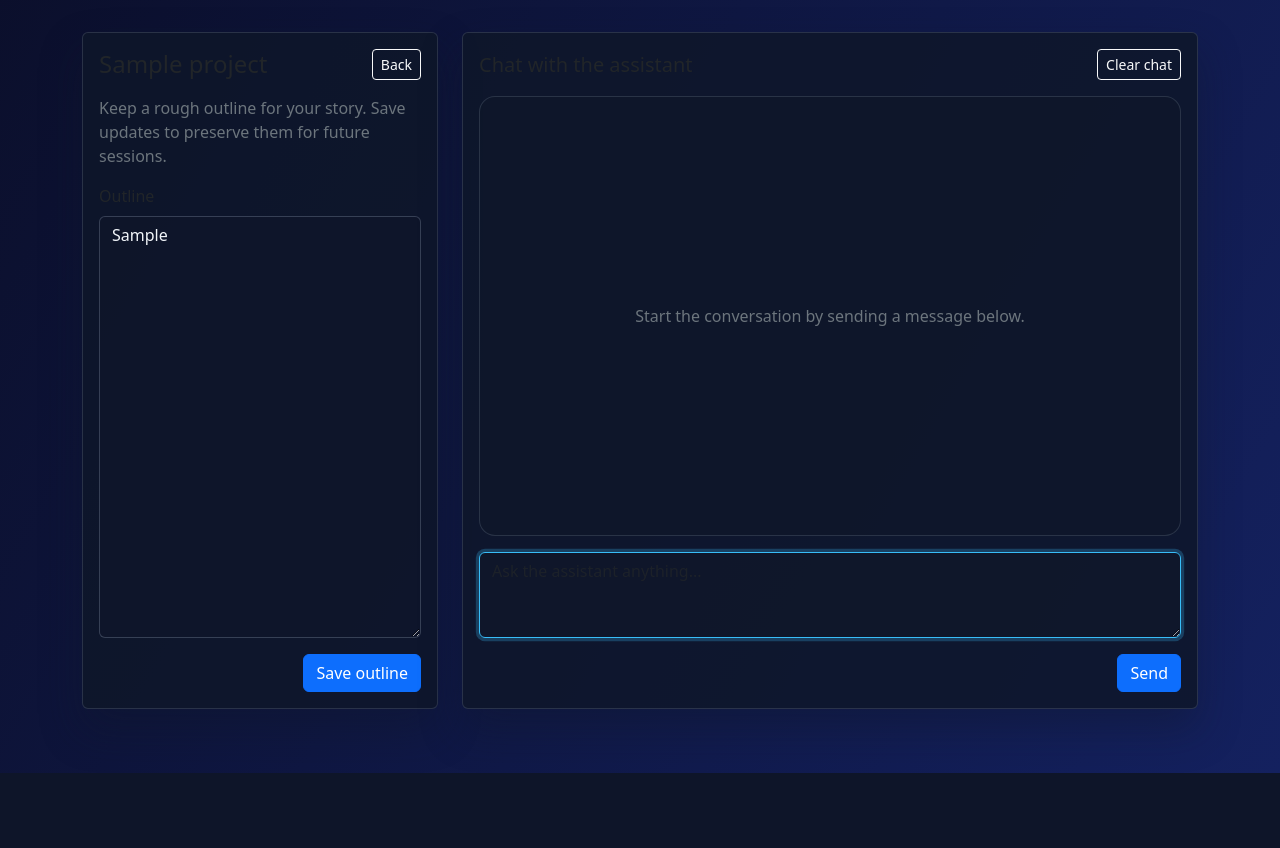
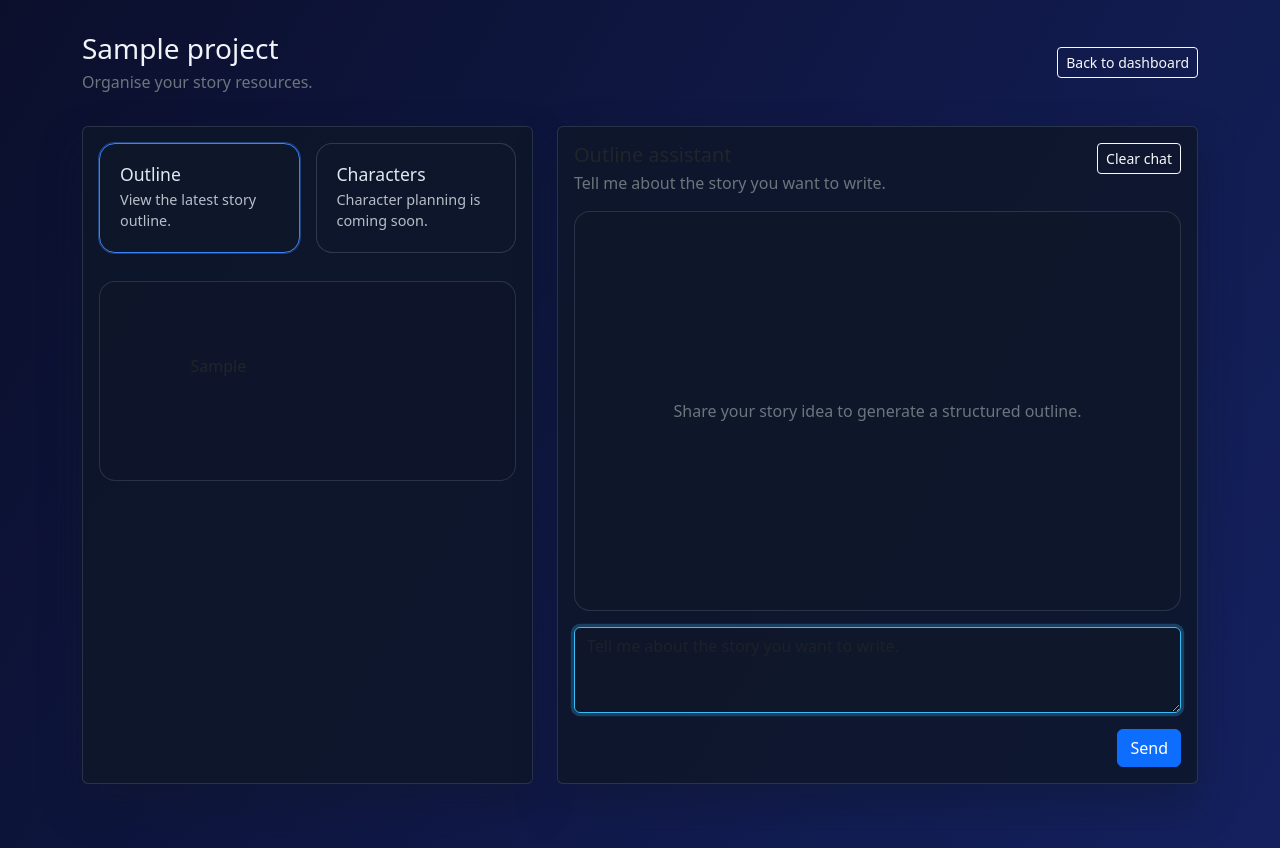
Before and after one commit to Neperienx/bookPipelineWebApp, a Flask app: page /projects/1 in a window 1280 px wide. Shown: the part 56-904 px from the top of the page. Before the commit the page ends 829 px from the top, so only its background shows below. Run offline with Flask 3, Linux system fonts and the light colour scheme; tables that the repository leaves empty hold one stand-in row (values such as "Sample post").

Commit message:
Add outline tiles and integrate system prompt configuration

```diff
--- a/chat_interface.py
+++ b/chat_interface.py
@@ -21,6 +21,7 @@ from flask import Flask, abort, redirect, render_template, request, session, url
 from flask_sqlalchemy import SQLAlchemy
 
 from text_generator import TextGenerator
+from system_prompts import SYSTEM_PROMPTS
 
 # Flask session requires a secret key.  Use an environment variable so the
 # application can be run without editing source code.
@@ -104,33 +105,33 @@ def create_app() -> Flask:
                 session.pop(session_key, None)
                 return redirect(url_for("project_detail", project_id=project_id))
 
-            action = request.form.get("action")
-            if action == "save_outline":
-                project.outline = request.form.get("outline", "").strip() or None
-                db.session.commit()
-                success = "Outline saved."
+            user_message = request.form.get("message", "").strip()
+            if user_message:
+                history.append({"role": "user", "content": user_message})
+                try:
+                    generator = _get_generator()
+                    assistant_reply = generator.generate_response(
+                        _build_prompt(history)
+                    )
+                except Exception as exc:  # pragma: no cover - defensive
+                    error = f"The local model could not generate a reply: {exc}"
+                    history.pop()
+                else:
+                    assistant_reply = assistant_reply or "(no reply)"
+                    history.append(
+                        {
+                            "role": "assistant",
+                            "content": assistant_reply,
+                        }
+                    )
+                    clean_outline = assistant_reply.strip()
+                    if clean_outline and clean_outline != "(no reply)":
+                        project.outline = clean_outline
+                        db.session.commit()
+                        success = "Outline updated from assistant."
+                session.modified = True
             else:
-                user_message = request.form.get("message", "").strip()
-                if user_message:
-                    history.append({"role": "user", "content": user_message})
-                    try:
-                        generator = _get_generator()
-                        assistant_reply = generator.generate_response(
-                            _build_prompt(history)
-                        )
-                    except Exception as exc:  # pragma: no cover - defensive
-                        error = f"The local model could not generate a reply: {exc}"
-                        history.pop()
-                    else:
-                        history.append(
-                            {
-                                "role": "assistant",
-                                "content": assistant_reply or "(no reply)",
-                            }
-                        )
-                    session.modified = True
-                else:
-                    error = "Please enter a message before sending."
+                error = "Please enter a message before sending."
 
         return render_template(
             "project.html",
@@ -168,6 +169,9 @@ def _build_prompt(history: Iterable[Dict[str, str]]) -> str:
     """Construct a conversation prompt from the stored history."""
 
     prompt_lines: List[str] = []
+    system_prompt = SYSTEM_PROMPTS.get("outline_assistant")
+    if system_prompt:
+        prompt_lines.append(f"System: {system_prompt}")
     for message in history:
         if message["role"] == "user":
             prefix = "User"
--- /dev/null
+++ b/system_prompts.py
@@ -0,0 +1,7 @@
+"""Central configuration for system prompts used by the text generator."""
+
+from __future__ import annotations
+
+SYSTEM_PROMPTS = {
+    "outline_assistant": "You are a creative writing assistant. The auther story outline is as follows: (Make a story outline in 200 words or less)",
+}
--- a/templates/project.html
+++ b/templates/project.html
@@ -2,10 +2,66 @@
 {% block title %}{{ project.name }} · Story Workspace{% endblock %}
 {% block head_extra %}
   <style>
+    .project-header {
+      display: flex;
+      justify-content: space-between;
+      align-items: center;
+      gap: 1.5rem;
+      margin-bottom: 2rem;
+      flex-wrap: wrap;
+    }
+    .tile-grid {
+      display: grid;
+      grid-template-columns: repeat(auto-fit, minmax(180px, 1fr));
+      gap: 1rem;
+    }
+    .overview-tile {
+      position: relative;
+      padding: 1.25rem;
+      border-radius: 1rem;
+      border: 1px solid rgba(148, 163, 184, 0.25);
+      background: rgba(15, 23, 42, 0.65);
+      color: #e2e8f0;
+      text-align: left;
+      transition: border-color 0.2s ease, transform 0.2s ease;
+      cursor: pointer;
+    }
+    .overview-tile:hover {
+      transform: translateY(-2px);
+      border-color: rgba(96, 165, 250, 0.8);
+    }
+    .overview-tile.active {
+      border-color: rgba(59, 130, 246, 1);
+      box-shadow: 0 0 0 1px rgba(59, 130, 246, 0.4);
+    }
+    .overview-tile h2 {
+      font-size: 1.1rem;
+      margin-bottom: 0.5rem;
+    }
+    .overview-tile p {
+      margin: 0;
+      color: rgba(226, 232, 240, 0.8);
+      font-size: 0.9rem;
+    }
+    .tile-detail {
+      display: none;
+      margin-top: 1.75rem;
+    }
+    .tile-detail.active {
+      display: block;
+    }
+    .outline-content {
+      border-radius: 1rem;
+      border: 1px solid rgba(148, 163, 184, 0.2);
+      background: rgba(15, 23, 42, 0.6);
+      padding: 1.5rem;
+      white-space: pre-wrap;
+      min-height: 200px;
+    }
     .chat-messages {
-      height: 55vh;
+      height: 50vh;
       overflow-y: auto;
-      padding: 1.5rem;
+      padding: 1.25rem;
       display: flex;
       flex-direction: column;
       gap: 1rem;
@@ -14,10 +70,11 @@
       border: 1px solid rgba(148, 163, 184, 0.2);
     }
     .message {
-      padding: 1rem 1.25rem;
-      border-radius: 1rem;
+      padding: 0.85rem 1.1rem;
+      border-radius: 0.9rem;
       max-width: 85%;
       white-space: pre-wrap;
+      font-size: 0.95rem;
     }
     .message.user {
       align-self: flex-end;
@@ -34,7 +91,7 @@
       align-items: center;
       gap: 0.75rem;
       padding: 0.75rem 1rem;
-      margin-bottom: 0.5rem;
+      margin-bottom: 0.75rem;
       border-radius: 0.75rem;
       background: rgba(30, 41, 59, 0.8);
       border: 1px solid rgba(148, 163, 184, 0.2);
@@ -46,36 +103,55 @@
   </style>
 {% endblock %}
 {% block content %}
+  <div class="project-header">
+    <div>
+      <h1 class="h3 mb-1">{{ project.name }}</h1>
+      <p class="text-secondary mb-0">Organise your story resources.</p>
+    </div>
+    <a href="{{ url_for('dashboard') }}" class="btn btn-outline-light btn-sm">Back to dashboard</a>
+  </div>
   <div class="row g-4">
-    <div class="col-xl-4">
+    <div class="col-xl-5">
       <div class="card h-100">
-        <div class="card-body d-flex flex-column">
-          <div class="d-flex justify-content-between align-items-center mb-3">
-            <h1 class="h4 mb-0">{{ project.name }}</h1>
-            <a href="{{ url_for('dashboard') }}" class="btn btn-outline-light btn-sm">Back</a>
+        <div class="card-body">
+          <div class="tile-grid" role="tablist" aria-label="Project sections">
+            <button class="overview-tile active" type="button" data-target="outlinePanel" aria-controls="outlinePanel" aria-selected="true">
+              <h2 class="h6 mb-1">Outline</h2>
+              <p>{% if project.outline %}View the latest story outline.{% else %}Create a story outline with the assistant.{% endif %}</p>
+            </button>
+            <button class="overview-tile" type="button" data-target="charactersPanel" aria-controls="charactersPanel" aria-selected="false">
+              <h2 class="h6 mb-1">Characters</h2>
+              <p>Character planning is coming soon.</p>
+            </button>
           </div>
-          <p class="text-secondary mb-3">Keep a rough outline for your story. Save updates to preserve them for future sessions.</p>
+          <div class="tile-detail active" id="outlinePanel" role="tabpanel">
             {% if success %}
               <div class="alert alert-success" role="alert">{{ success }}</div>
             {% endif %}
-          <form method="post" class="d-flex flex-column gap-3 flex-grow-1">
-            <input type="hidden" name="action" value="save_outline">
-            <div class="flex-grow-1 d-flex flex-column">
-              <label for="outline" class="form-label">Outline</label>
-              <textarea class="form-control flex-grow-1" id="outline" name="outline" rows="10" placeholder="Act 1: ...">{{ project.outline or '' }}</textarea>
+            <div class="outline-content">
+              {% if project.outline %}
+                {{ project.outline }}
+              {% else %}
+                <div class="text-secondary">No outline saved yet. Use the chat to tell the assistant about the story you want to write.</div>
+              {% endif %}
             </div>
-            <div class="d-flex justify-content-end gap-2">
-              <button type="submit" class="btn btn-primary">Save outline</button>
           </div>
-          </form>
+          <div class="tile-detail" id="charactersPanel" role="tabpanel">
+            <div class="outline-content">
+              <div class="text-secondary">Character details will live here in a future update.</div>
             </div>
           </div>
         </div>
-    <div class="col-xl-8">
+      </div>
+    </div>
+    <div class="col-xl-7">
       <div class="card h-100">
         <div class="card-body d-flex flex-column">
-          <div class="d-flex justify-content-between align-items-center mb-3">
-            <h2 class="h5 mb-0">Chat with the assistant</h2>
+          <div class="d-flex justify-content-between align-items-start mb-3 gap-3">
+            <div>
+              <h2 class="h5 mb-1">Outline assistant</h2>
+              <p class="text-secondary mb-0">Tell me about the story you want to write.</p>
+            </div>
             <form method="post">
               <button type="submit" name="reset" value="1" class="btn btn-outline-light btn-sm">Clear chat</button>
             </form>
@@ -90,7 +166,7 @@
               {% endfor %}
             {% else %}
               <div class="text-secondary text-center w-100 my-auto">
-                Start the conversation by sending a message below.
+                Share your story idea to generate a structured outline.
               </div>
             {% endif %}
           </div>
@@ -106,7 +182,7 @@
               class="form-control"
               name="message"
               rows="3"
-              placeholder="Ask the assistant anything..."
+              placeholder="Tell me about the story you want to write."
               autofocus
               required
             ></textarea>
@@ -124,10 +200,10 @@
     (function () {
       const form = document.getElementById("chatForm");
       const loadingIndicator = document.getElementById("loadingIndicator");
-      if (!form || !loadingIndicator) {
-        return;
-      }
+      const tiles = Array.from(document.querySelectorAll(".overview-tile"));
+      const panels = Array.from(document.querySelectorAll(".tile-detail"));
 
+      if (form && loadingIndicator) {
         form.addEventListener("submit", function () {
           const submitButton = form.querySelector("button[type='submit']");
           const textarea = form.querySelector("textarea[name='message']");
@@ -144,6 +220,23 @@
             textarea.setAttribute("readonly", "readonly");
           }
         });
+      }
+
+      tiles.forEach(function (tile) {
+        tile.addEventListener("click", function () {
+          const targetId = tile.getAttribute("data-target");
+          const targetPanel = targetId ? document.getElementById(targetId) : null;
+
+          tiles.forEach(function (btn) {
+            btn.classList.toggle("active", btn === tile);
+            btn.setAttribute("aria-selected", String(btn === tile));
+          });
+
+          panels.forEach(function (panel) {
+            panel.classList.toggle("active", panel === targetPanel);
+          });
+        });
+      });
     })();
   </script>
 {% endblock %}
```
Lines whose indentation alone changed are shown as unchanged.
